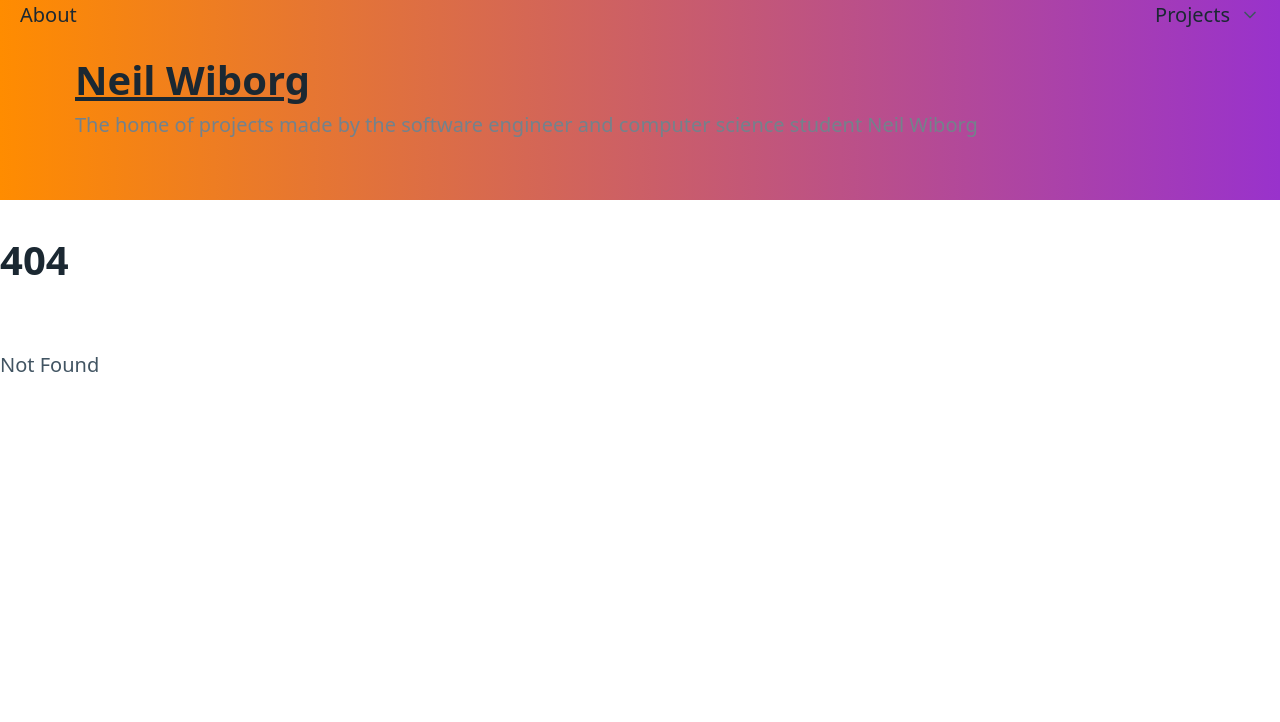
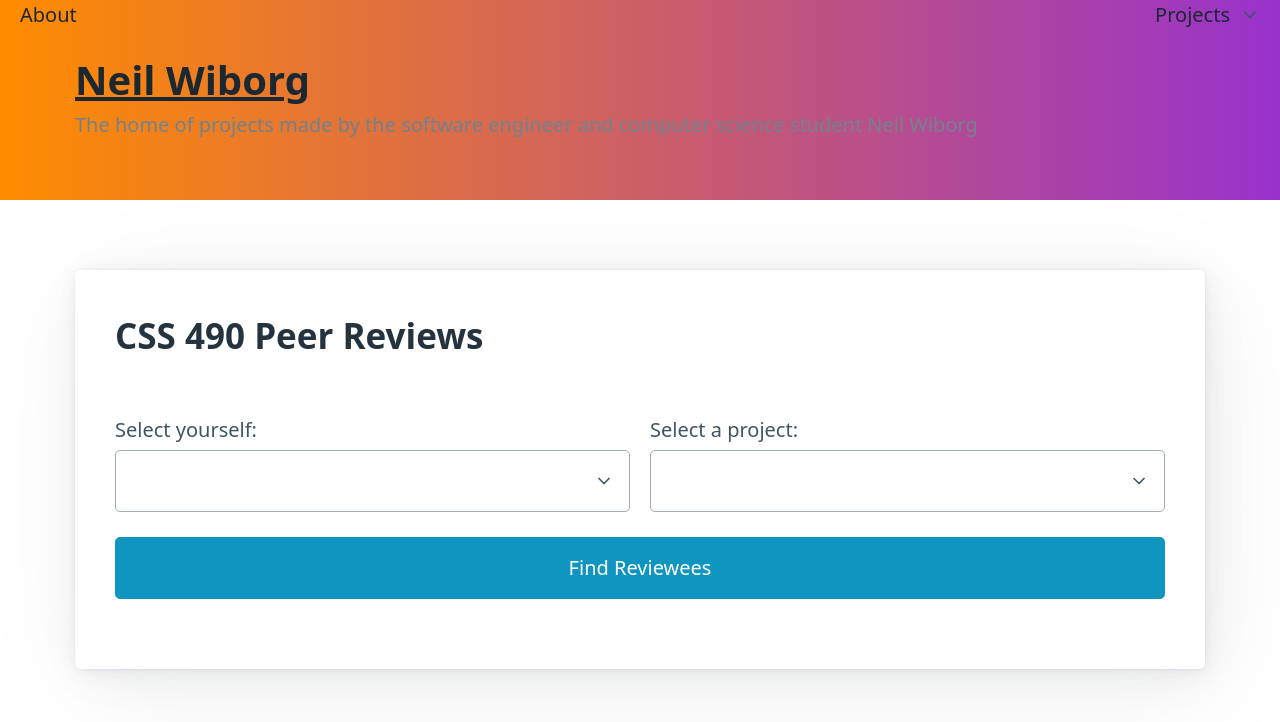
Before and after one commit to neilwiborg/NeilWib.org, a SvelteKit app in the folder frontend/: page /PeerReviews in a window 1280 px wide. Before the commit this address had no page. Shown: the top 722 px of the page. Built offline with nearby package versions, Linux system fonts and the light colour scheme.

Commit message:
add page for CSS 490

```diff
--- /dev/null
+++ b/frontend/src/routes/PeerReviews/+page.svelte
@@ -0,0 +1,85 @@
+<script lang="ts">
+	let students = ["Dongin Cho", "Joseph Matthew Collora", "James Andrew Day", "Rachel Ann Ferrer Graham", "Filo Henein", "Mehak Kambo", "Safwaan Taher", "Cheuk-Hang Tse", "Neil Wiborg", "David Woo"];
+	let projects = {
+		"Project 1": 1,
+		"Project 2": 2,
+		"Project 3": 3
+	};
+	let badInput = false;
+	let selectedStudent = -1;
+	let selectedProject = -1;
+	let firstReviewee = "";
+	let secondReviewee = "";
+
+	const getFirstReviewee = (studentNumber: number, increment: number) => {
+		studentNumber += -1 + increment;
+		if (studentNumber < students.length) {
+			return students[studentNumber];
+		}
+		studentNumber -= students.length;
+		return students[studentNumber];
+	}
+
+	const getSecondReviewee = (studentNumber: number, increment: number) => {
+		studentNumber += increment;
+		if (studentNumber < students.length) {
+			return students[studentNumber];
+		}
+		studentNumber -= students.length;
+		return students[studentNumber];
+	}
+
+	const setReviewees = (studentNumber: number, increment: number) => {
+		// handle no selection
+		if (selectedStudent === -1 || selectedProject === -1) {
+			badInput = true;
+		} else {
+			badInput = false;
+			firstReviewee = getFirstReviewee(studentNumber, increment);
+			secondReviewee = getSecondReviewee(studentNumber, increment);
+		}
+	}
+
+	const resetReviewees = () => {
+		firstReviewee = "";
+		secondReviewee = "";
+	}
+</script>
+
+<svelte:head>
+	<title>CSS 490 Peer Reviews</title>
+</svelte:head>
+
+<main class="container">
+	<article>
+		<h2>CSS 490 Peer Reviews</h2>
+		<form>
+			<div class="grid">
+				<label>
+					Select yourself:
+					<select name="studentsList" id="studentsList" bind:value={selectedStudent} aria-invalid={badInput ? "true" : null} on:change={resetReviewees}>
+						{#each students as student, i}
+							<option value={i + 1}>{student}</option>
+						{/each}
+					</select>
+				</label>
+				<label>
+					Select a project:
+					<select name="projectsList" id="projectsList" bind:value={selectedProject} aria-invalid={badInput ? "true" : null} on:change={resetReviewees}>
+						{#each Object.entries(projects) as [project, offset]}
+							<option value={offset}>{project}</option>
+						{/each}
+					</select>
+				</label>
+			</div>
+			<button type="submit" on:click|preventDefault={() => setReviewees(selectedStudent, selectedProject)}>Find Reviewees</button>
+		</form>
+		{#if firstReviewee !== ""}
+			<output>
+				<h3>You should review:</h3>
+				<h4>{firstReviewee}</h4>
+				<h4>{secondReviewee}</h4>
+		</output>
+		{/if}
+	</article>
+</main>
```
